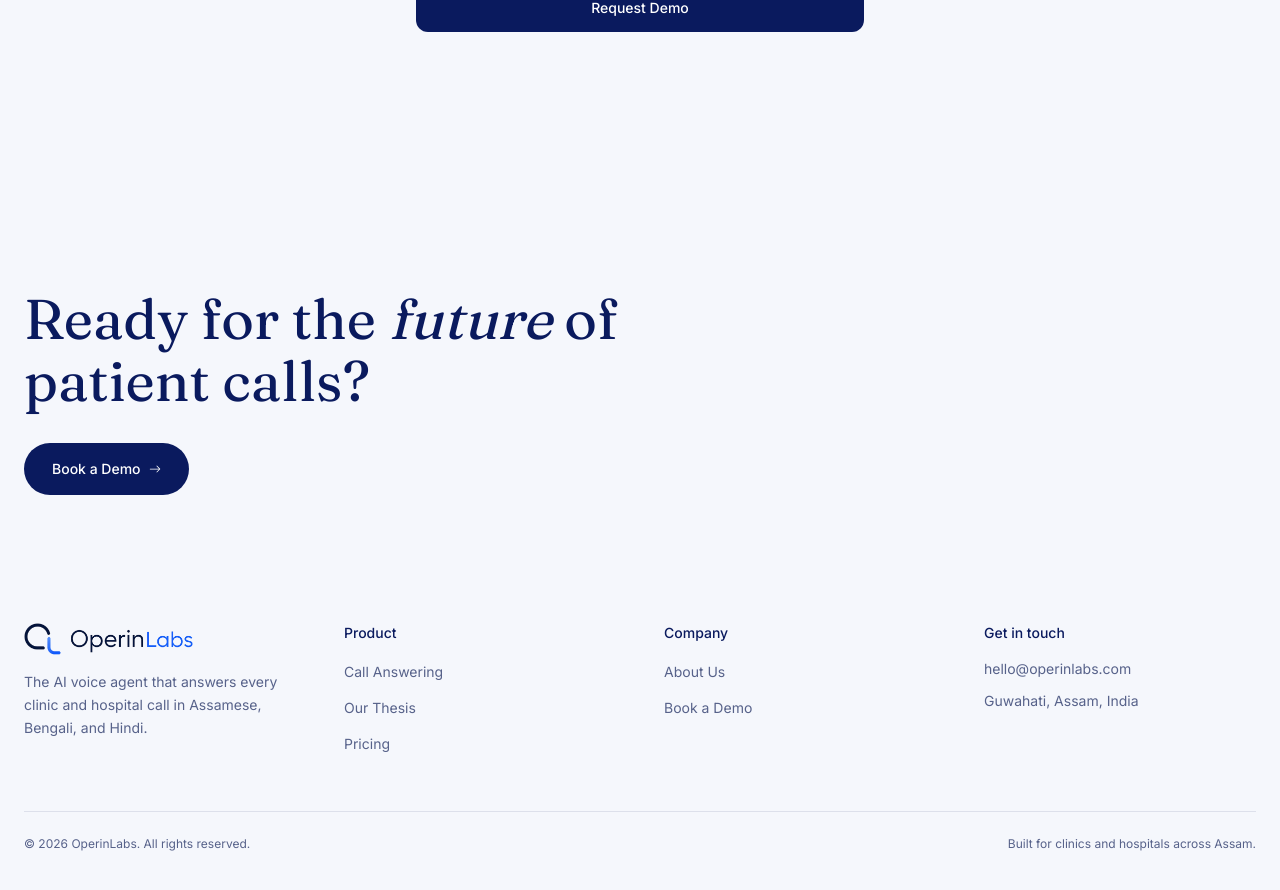
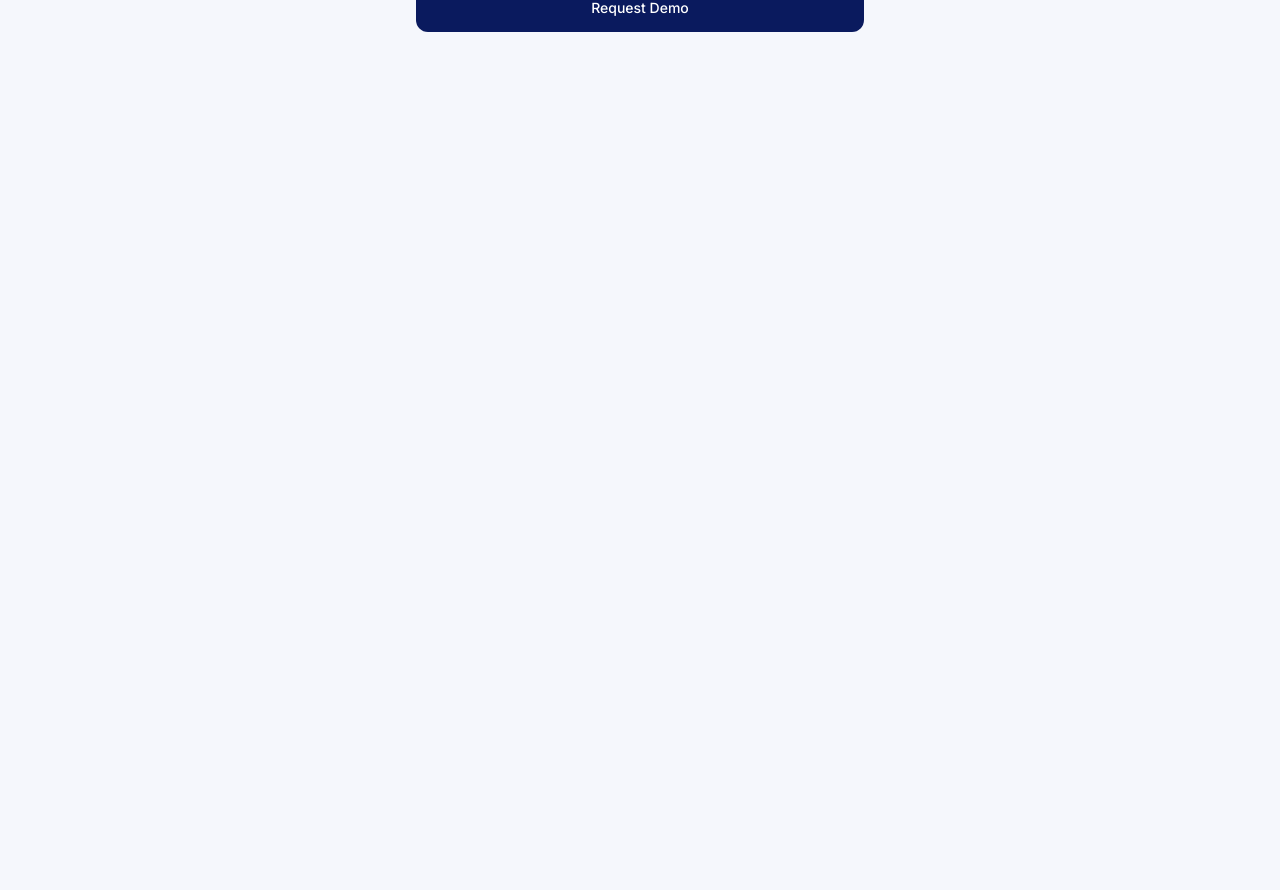
Before and after one commit to OperinLabs/OperinLabs-Landing-Page, a React (Vite) app: page /book-a-demo in a window 1280 px wide. Shown: the part 616-1506 px from the top of the page. After the commit the page ends 800 px from the top, so only its background shows below. Built offline with nearby package versions, Linux system fonts and the light colour scheme.

Commit message:
Update App.tsx

```diff
--- a/src/App.tsx
+++ b/src/App.tsx
@@ -1,4 +1,4 @@
-import { useNavigate, Routes, Route } from "react-router-dom";
+import { useNavigate, useLocation, Routes, Route } from "react-router-dom";
 import Navbar from "./components/Navbar";
 import Footer from "./components/Footer";
 import Home from "./pages/Home";
@@ -8,7 +8,9 @@ import BookDemo from "./pages/BookDemo";
 
 function App() {
   const navigate = useNavigate();
+  const location = useLocation();
   const goToDemo = () => navigate("/book-a-demo");
+  const isBookDemoPage = location.pathname === "/book-a-demo";
 
   return (
     <div className="min-h-screen bg-bg font-inter">
@@ -21,7 +23,7 @@ function App() {
         <Route path="/book-a-demo" element={<BookDemo />} />
       </Routes>
 
-      <Footer onBookDemo={goToDemo} />
+      {!isBookDemoPage && <Footer onBookDemo={goToDemo} />}
     </div>
   );
 }
```
